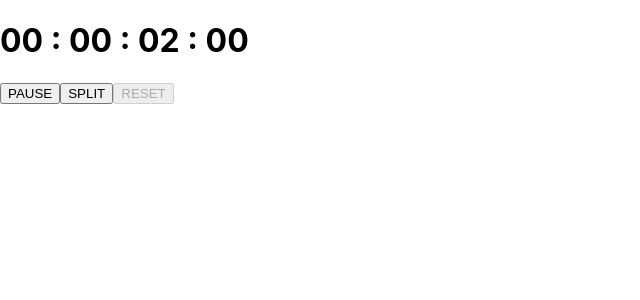
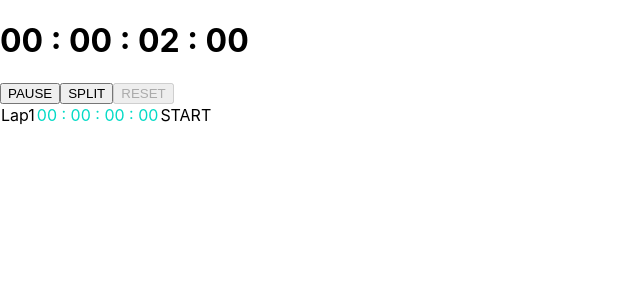
Before and after one commit to amirrahemi01/basic-clock-reactjs, a React (Create React App) app: page / in a window 1280 px wide. Both pictures are taken after a click on the button "START". Shown: the top 300 px of the page, without its empty margins (0-640 px from the left). Built offline with nearby package versions, Linux system fonts and the light colour scheme.

Commit message:
add LogTable feature

```diff
--- a/src/App.tsx
+++ b/src/App.tsx
@@ -8,6 +8,7 @@ import { resetLogs } from './services/redux/actions/logAction';
 import { bindActionCreators } from 'redux';
 import { connect } from "react-redux";
 import { ReduxStoreState } from './services/types';
+import LogTable from './components/LogTable';
 
 type StoreProps = {
   currentTime: number
@@ -56,6 +57,7 @@ const App = (props: Props) => {
             handleStop={stopTimer}
             handleReset={resetTheTimer}
         />
+        <LogTable />
       </div>
     </div>
   );
--- /dev/null
+++ b/src/components/LogTable.tsx
@@ -0,0 +1,41 @@
+import { connect } from "react-redux";
+import cleanTime from "../services/utils/cleanTime";
+import { ReduxStoreState } from "../services/types";
+
+
+type StoreProps = {
+  logs: any;
+};
+
+type Props = StoreProps;
+
+const LogTable = (props: Props) => {
+  const { logs } = props;
+
+  const timerColors = (action: string) => {
+    switch (action) {
+      case "START":
+        return "#03DAC6";
+      case "PAUSE":
+        return "#FF7597";
+      case "SPLIT":
+        return "#F9AB25";
+      default:
+        return "#FFF";
+    }
+  };
+
+  return logs.map((item: { action: string; time: number }, i: number) => (
+    <div className="log-formatting" key={i} >
+      <td>Lap{i + 1}</td>
+      <td style={{ color: timerColors(item.action) }}>
+        {cleanTime(item.time)}
+      </td>
+      <td>{item.action}</td>
+    </div>
+  ));
+};
+
+const mapStateToProps = ({ log: { logs } }: ReduxStoreState): StoreProps => ({logs})
+
+export default connect<StoreProps, ReduxStoreState>(mapStateToProps)(LogTable)
```
